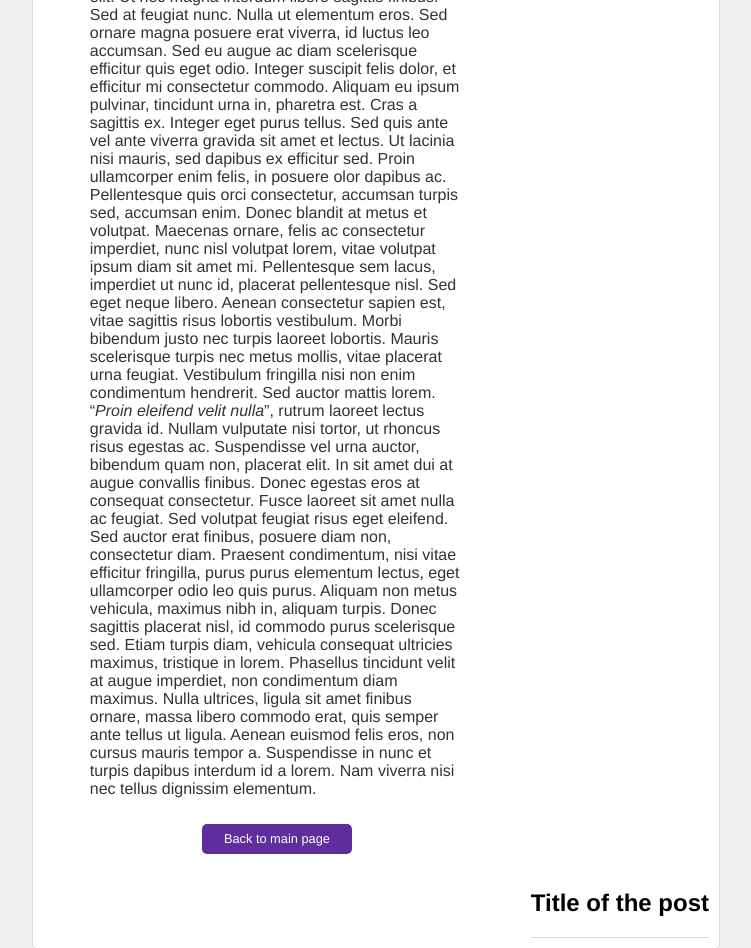
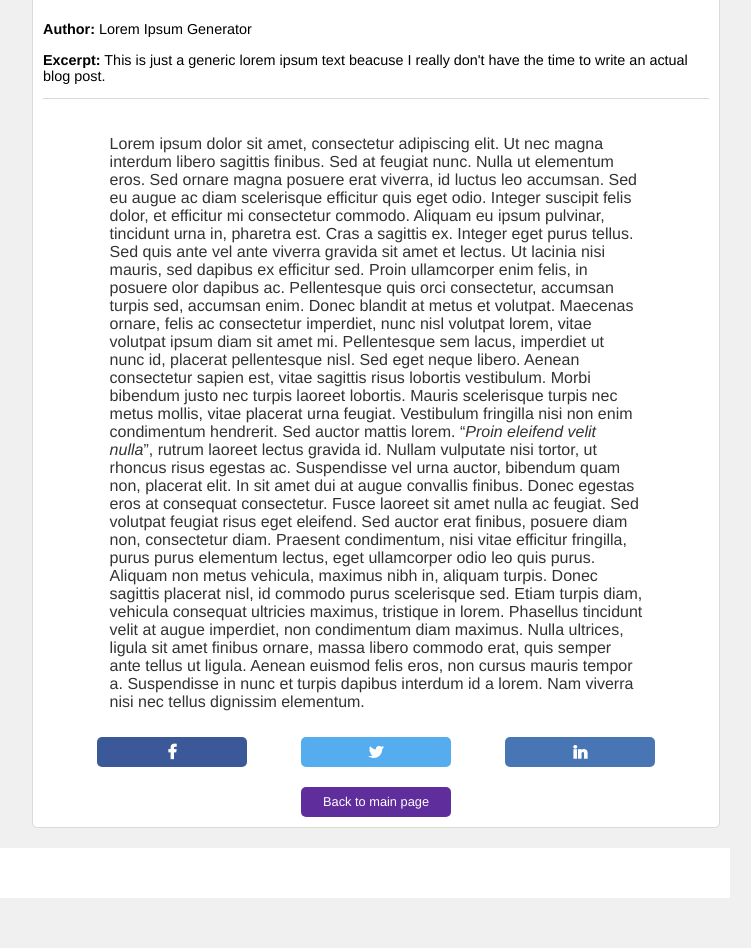
Before and after one commit to kregarm/fend, a plain HTML site: page blog-assignmnet/blog-post.html in a window 1280 px wide. Shown: the part 580-1528 px from the top of the page, without its empty margins (390-1141 px from the left). After the commit the page ends 1478 px from the top, so only its background shows below. Drawn offline with Linux system fonts and the light colour scheme.

Commit message:
social share

```diff
--- a/blog-assignmnet/app.css
+++ b/blog-assignmnet/app.css
@@ -48,7 +48,7 @@ aside {
     border: 1px solid #d9d9d9
 }
 
-.aside_image {
+.avatar-image {
     background-image: url('images/avatar.png');
     border-radius: 100%;
     width: 200px;
@@ -135,11 +135,32 @@ article {
     grid-template-rows: auto;
     grid-template-areas:
     "img img img img"
+    "he he he he"
     "tt tt tt tt"
     "ct ct ct ct"
+    "sc sc sc sc"
     "bt bt bt bt";
     grid-column-gap: 10px;
     grid-row-gap: 10px;
+}
+
+.fbp-header {
+    grid-area: he;
+    margin: auto;
+    display: flex;
+    flex-flow: column wrap;
+}
+
+.article-info-text{
+    font-weight: bold;
+}
+
+.fbp-title {
+    text-align: center;
+}
+
+.article-info {
+    font-size: 0.9em;
 }
 
 .fbp-image {
@@ -147,6 +168,44 @@ article {
     width: 100%;
     height: 400px;
     background-position: center;
+}
+
+.social-share-buttons {
+    grid-area: sc;
+    display: flex;
+    justify-content: space-evenly;
+    margin-bottom: 10px;
+}
+
+.fa {
+    font-size: 16px;
+    display: inline-block;
+    width: 150px;
+    height: 30px;
+    font-weight: bold;
+    border-radius: 5px;
+    text-align: center;
+    text-decoration: none;
+    line-height: 30px;
+}
+
+.fa:hover {
+    opacity: 0.8;
+}
+
+.fa-facebook {
+    background: #3B5998;
+    color: white;
+}
+
+.fa-twitter {
+    background: #55ACEE;
+    color: white;
+}
+
+.fa-linkedin {
+    background: #4875B4;
+    color: white;
 }
 
 footer {
@@ -160,15 +219,9 @@ footer {
     padding-right: 10%;
 }
 
-.fbp-title {
-    text-align: center;
-}
-
 .fbp-button {
     margin: auto;
 }
-
-@media (min-width: 768px) and (max-width: 1024px) and (orientation: landscape) {}
 
 @media (max-width: 767px) {
     article {
@@ -191,6 +244,10 @@ footer {
         width: 250px;
         margin: auto;
     }
+    .fa {
+        height: 40px;
+        line-height: 40px;
+    }
 }
 
 @media (max-width: 440px) {
@@ -212,4 +269,11 @@ footer {
     .title {
         text-align: center;
     }
+    .social-share-buttons{
+        flex-flow: column wrap;
+    }
+    .fa {
+        margin: auto;
+        margin-top: 10px;
+    }
 }
--- a/blog-assignmnet/blog-post.html
+++ b/blog-assignmnet/blog-post.html
@@ -4,6 +4,7 @@
 <head>
     <meta name="viewport" content="width=device-width, initial-scale=1">
     <title>Personal blog page - FEND 1st assignmnet</title>
+    <link href="https://stackpath.bootstrapcdn.com/font-awesome/4.7.0/css/font-awesome.min.css" rel="stylesheet" integrity="sha384-wvfXpqpZZVQGK6TAh5PVlGOfQNHSoD2xbE+QkPxCAFlNEevoEH3Sl0sibVcOQVnN" crossorigin="anonymous">
     <link rel="stylesheet" href="app.css" type="text/css">
 </head>
 
@@ -19,20 +20,25 @@
         </nav>
     </header>
     <aside class="sidebar">
-        <div class="aside_image"></div>
+        <div class="avatar-image"></div>
         <h3>Who am I?</h3>
         <p><em>This is just some placehodeler text to describe how awesome I am</em></p>
         <hr>
         <p>Social</p>
         <button>Facebook</button>
         <button>Twitter</button>
-        <button>Instagram</button>
+        <button>LinkedIn</button>
     </aside>
     <section class="article_list">
         <article class="full-blog-post">
             <div class="article_image img1 fbp-image"></div>
-            <header>
-            <h2 class="article_title fbp-title">Title of the post</h2>
+            <header class="fbp-header">
+                <h2 class="article_title fbp-title">Title of the post</h2>
+                <div class="article-info">
+                    <p><span class="article-info-text">Author:</span> Lorem Ipsum Generator</p>
+                    <p><span class="article-info-text">Excerpt:</span> This is just a generic lorem ipsum text beacuse I really don't have
+                        the time to write an actual blog post.</p>
+                </div>
             </header>
             <p class="article_content fbp-content">
                 Lorem ipsum dolor sit amet, consectetur adipiscing elit. Ut nec magna interdum libero
@@ -63,7 +69,13 @@
                 diam maximus. Nulla ultrices, ligula sit amet finibus ornare, massa libero commodo erat,
                 quis semper ante tellus ut ligula. Aenean euismod felis eros, non cursus mauris tempor a.
                 Suspendisse in nunc et turpis dapibus interdum id a lorem. Nam viverra nisi nec tellus
-                dignissim elementum.</p>
+                dignissim elementum.
+            </p>
+            <div class="social-share-buttons">
+                <a href="#" class="fa fa-facebook"></a>
+                <a href="#" class="fa fa-twitter"></a>
+                <a href="#" class="fa fa-linkedin"></a>
+            </div>
             <a class="article_button fbp-button" href="index.html">Back to main page</a>
         </article>
     </section>
```
Also changed, not shown: blog-assignmnet/index.html (+1 -1 lines).
